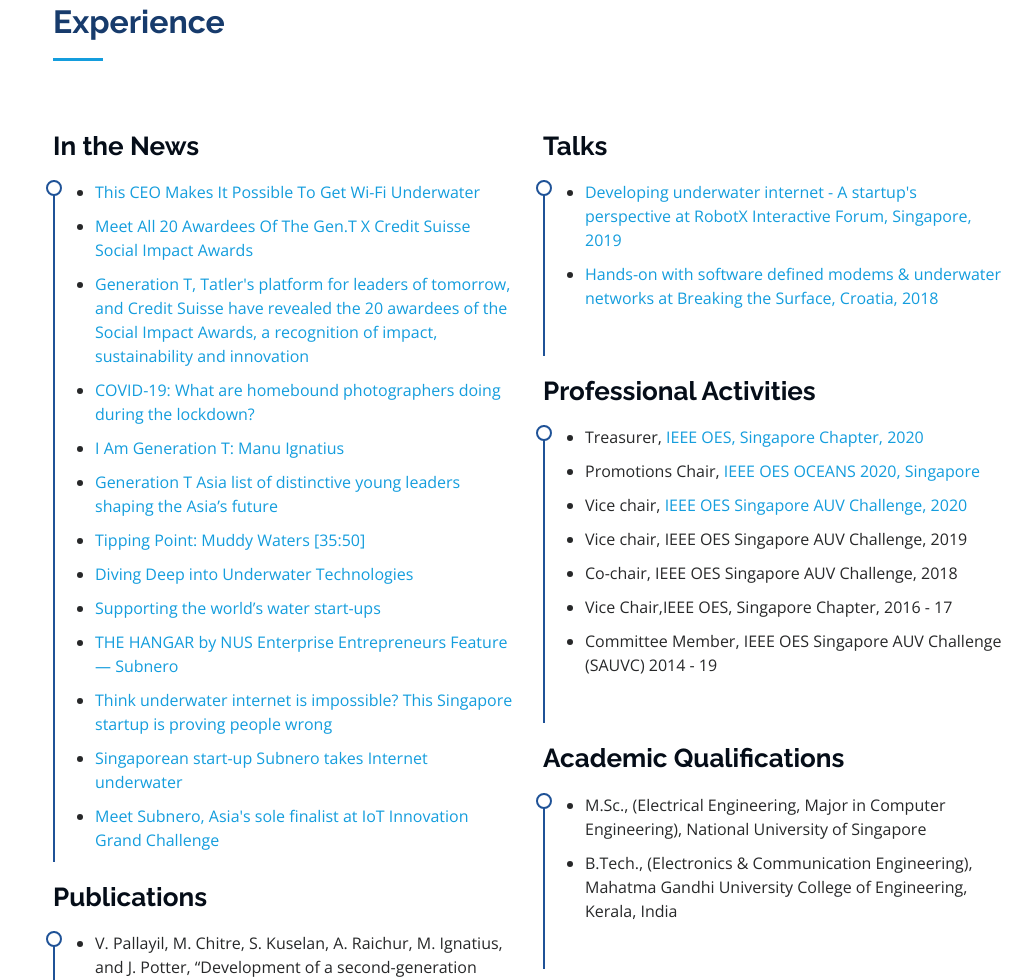
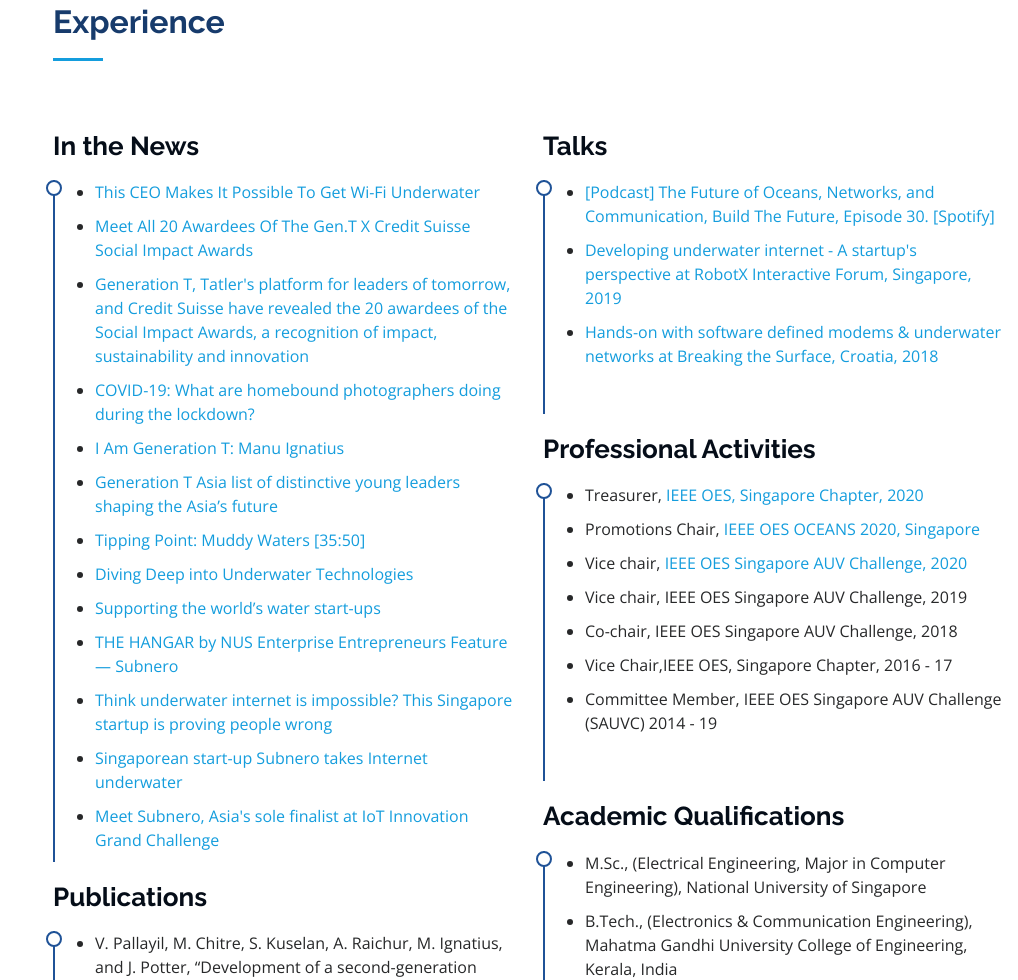
Before and after one commit to manuignatius/manuignatius.github.io, a plain HTML site: page index.html in a window 1280 px wide. Shown: the part 1445-2425 px from the top of the page, without its empty margins (262-1280 px from the left). Drawn offline with nearby package versions, Linux system fonts and the light colour scheme; a script that the page names is missing; files whose address does not match are found by name.

Commit message:
Added podcast

```diff
--- a/index.html
+++ b/index.html
@@ -187,6 +187,7 @@
             <h3 class="resume-title">Talks</h3>
             <div class="resume-item">
               <ul>
+                <li><a href="https://www.buildthefuturepodcast.com/episode/manu-ignatius-subnero" target="_blank">[Podcast] The Future of Oceans, Networks, and Communication, Build The Future, Episode 30.</a> <a href="https://open.spotify.com/episode/1FrGPojKUVl8R9GnVeNiCT" target="_blank"> [Spotify]</a></li>
                 <li><a href="https://robotx.org/programs/2019-robotx-interactive-forum/" target="_blank">Developing underwater internet - A startup's perspective at RobotX Interactive Forum, Singapore, 2019</a></li>
                 <li><a href="https://bts.fer.hr/session/hands-on-with-software-defined-modems-underwater-networks/" target="_blank">Hands-on with software defined modems & underwater networks at Breaking the Surface, Croatia, 2018</a></li>
               </ul>
```
